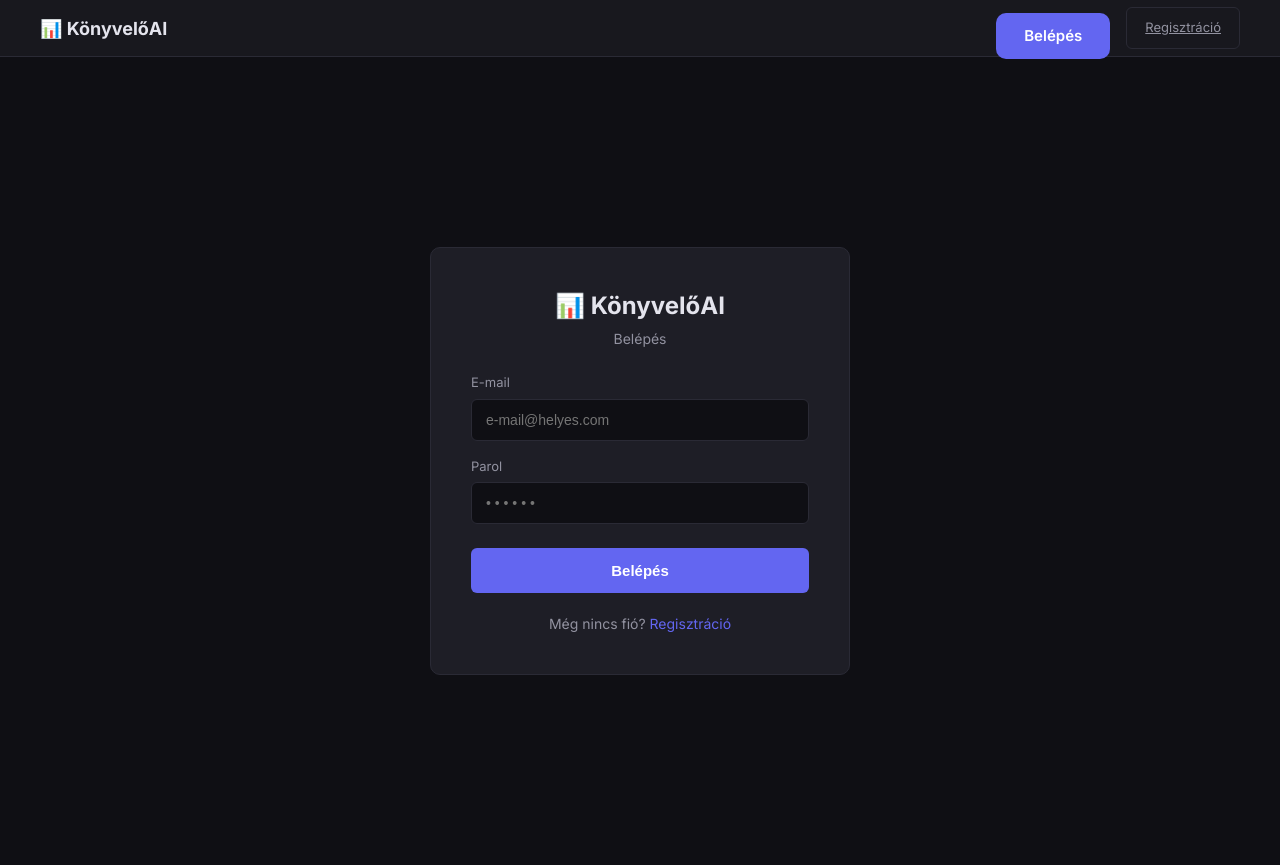
After one commit to bazsobazsi/konyvelo-ai, a Flask app: page /auth/login in a window 1280 px wide. The commit adds this page. Run offline with Flask 3, Linux system fonts and the light colour scheme.

Commit message:
Google OAuth elengedése → e-mail + parol belépés. authlib kivéve. SearchLog.query kolonna név fix (shadow-olta a query property-t). Login/Regiszter HTML+CSS.

```diff
--- a/app/config.py
+++ b/app/config.py
@@ -26,9 +26,6 @@ class Config:
     SESSION_COOKIE_HTTPONLY = True
     SESSION_COOKIE_SAMESITE = 'Lax'
 
-    GOOGLE_CLIENT_ID = os.environ.get('GOOGLE_CLIENT_ID', '')
-    GOOGLE_CLIENT_SECRET = os.environ.get('GOOGLE_CLIENT_SECRET', '')
-
     OPENROUTER_API_KEY = os.environ.get('OPENROUTER_API_KEY', '')
     OPENROUTER_MODEL = os.environ.get('OPENROUTER_MODEL', 'deepseek/deepseek-v4-flash:free')
     OPENROUTER_BASE_URL = 'https://openrouter.ai/api/v1'
--- a/app/routes/admin.py
+++ b/app/routes/admin.py
@@ -67,7 +67,7 @@ def export_json():
         entry = {
             'messages': [
                 {'role': 'system', 'content': system_prompt},
-                {'role': 'user', 'content': log.query},
+                {'role': 'user', 'content': log.search_query},
                 {'role': 'assistant', 'content': log.ai_response},
             ],
             'sources': json.loads(log.sources_used) if log.sources_used else [],
@@ -100,7 +100,7 @@ def export_csv():
     writer.writerow(['id', 'query', 'response', 'sources', 'created_at'])
     for log in logs:
         writer.writerow([
-            log.id, log.query, log.ai_response,
+            log.id, log.search_query, log.ai_response,
             log.sources_used, log.created_at.isoformat() if log.created_at else '',
         ])
 
--- a/app/routes/auth.py
+++ b/app/routes/auth.py
@@ -1,104 +1,83 @@
-from flask import Blueprint, redirect, url_for, session as flask_session, current_app
-from flask_login import login_user, logout_user, login_required
-from authlib.integrations.flask_client import OAuthError
-from app import oauth, db
-from app.models import User
+from flask import Blueprint, render_template, redirect, url_for, request, flash, session as flask_session
+from flask_login import login_user, logout_user, login_required, current_user
+from app import db
+from app.models import User, Subscription
 from datetime import datetime, timezone, timedelta
-import logging
 
-logger = logging.getLogger(__name__)
 bp = Blueprint('auth', __name__, url_prefix='/auth')
 
 
-@bp.route('/google')
-def google_login():
-    try:
-        domain = current_app.config['DOMAIN'].rstrip('/')
-        redirect_uri = f'{domain}/auth/google/callback'
-        logger.info(f'Google login redirect URI: {redirect_uri}')
-        return oauth.google.authorize_redirect(redirect_uri)
-    except Exception as e:
-        logger.error(f'Google login init error: {e}', exc_info=True)
-        return f'<h1>Google belépés hiba</h1><p>{e}</p><p>Ellenőrizd a DOMAIN env var-t és a Google OAuth beállításokat.</p>', 500
+@bp.route('/login', methods=['GET', 'POST'])
+def login():
+    if current_user.is_authenticated:
+        return redirect(url_for('main.dashboard'))
+
+    if request.method == 'GET':
+        return render_template('login.html')
+
+    email = request.form.get('email', '').strip().lower()
+    password = request.form.get('password', '')
+
+    if not email or not password:
+        flash('Add meg az e-mailt és a parolt!', 'error')
+        return render_template('login.html')
+
+    user = User.query.filter_by(email=email).first()
+    if not user or not user.check_password(password):
+        flash('Érvénytelen e-mail vagy parol.', 'error')
+        return render_template('login.html')
+
+    login_user(user)
+    next_url = request.args.get('next') or url_for('main.dashboard')
+    return redirect(next_url)
 
 
-@bp.route('/google/callback')
-def google_callback():
-    try:
-        try:
-            token = oauth.google.authorize_access_token()
-        except OAuthError as e:
-            logger.error(f'OAuth token hiba: {e}')
-            return f'<h1>OAuth hiba</h1><p>{e}</p><p>Ellenőrizd a Google OAuth redirect URI-t és a kliens id/secret-et.</p>', 400
-        except Exception as e:
-            logger.error(f'Token kérés hiba: {e}', exc_info=True)
-            return f'<h1>Token hiba</h1><p>{e}</p><p>Google token lekérése hihozliesz. Ellenőrizd a GOOGLE_CLIENT_ID és GOOGLE_CLIENT_SECRET env vars-okat.</p>', 400
-
-        # Try multiple ways to get userinfo
-        userinfo = None
-        userinfo = token.get('userinfo')
-        if not userinfo:
-            try:
-                userinfo = oauth.google.parse_id_token(token)
-            except Exception as e:
-                logger.warning(f'parse_id_token failed: {e}, trying userinfo endpoint')
-                try:
-                    resp = oauth.google.get('https://www.googleapis.com/oauth2/v3/userinfo')
-                    userinfo = resp.json()
-                except Exception as e2:
-                    logger.error(f'Fallback userinfo endpoint also failed: {e2}', exc_info=True)
-                    return '<h1>Nem sikerült lekérni a felhasználói adatokat</h1><p>Próbáld újra vagy kontaktáld a támogatást.</p>', 400
-
-        if not userinfo:
-            return '<h1>Nem sikerült lekérni a felhasználói adatokat</h1><p>Próbáld újra.</p>', 400
-
-        provider_id = userinfo.get('sub')
-        email = userinfo.get('email', '')
-        name = userinfo.get('name', '')
-        avatar = userinfo.get('picture', '')
-
-        if not provider_id:
-            return '<h1>Hiányzó felhasználói azonosító</h1><p>Provider ID nem található.</p>', 400
-
-        # Find or create user
-        user = User.query.filter_by(provider='google', provider_id=provider_id).first()
-
-        if not user:
-            existing = User.query.filter_by(email=email).first() if email else None
-            if existing:
-                existing.provider = 'google'
-                existing.provider_id = provider_id
-                user = existing
-            else:
-                user = User(
-                    provider='google', provider_id=provider_id,
-                    email=email, name=name, avatar=avatar,
-                )
-                db.session.add(user)
-
-        user.name = name
-        user.avatar = avatar
-        db.session.commit()
-        login_user(user)
-
-        # Create trial subscription if not exists
-        from app.models import Subscription
-        sub = Subscription.query.filter_by(user_id=user.id).first()
-        if not sub:
-            sub = Subscription(
-                user_id=user.id, status='trial',
-                trial_start=datetime.now(timezone.utc),
-                trial_end=datetime.now(timezone.utc) + timedelta(days=current_app.config['TRIAL_DAYS']),
-            )
-            db.session.add(sub)
-            db.session.commit()
-
-        logger.info(f'Google login successful: user={user.id} email={email}')
+@bp.route('/register', methods=['GET', 'POST'])
+def register():
+    if current_user.is_authenticated:
         return redirect(url_for('main.dashboard'))
 
-    except Exception as e:
-        logger.error(f'Google callback unhandled error: {e}', exc_info=True)
-        return f'<h1>Belépés hiba</h1><p>{e}</p>', 500
+    if request.method == 'GET':
+        return render_template('register.html')
+
+    email = request.form.get('email', '').strip().lower()
+    name = request.form.get('name', '').strip()
+    password = request.form.get('password', '')
+    confirm = request.form.get('confirm', '')
+
+    if not email or not name or not password:
+        flash('Minden mező feltétele kötelező!', 'error')
+        return render_template('register.html')
+
+    if password != confirm:
+        flash('A parolok nem egyeznek!', 'error')
+        return render_template('register.html')
+
+    if len(password) < 6:
+        flash('A parol minimum 6 karakter hosszú kelljen!', 'error')
+        return render_template('register.html')
+
+    existing = User.query.filter_by(email=email).first()
+    if existing:
+        flash('Ez e-mail már regisztrálva.', 'error')
+        return render_template('register.html')
+
+    user = User(email=email, name=name)
+    user.set_password(password)
+    db.session.add(user)
+    db.session.commit()
+
+    sub = Subscription(
+        user_id=user.id, status='trial',
+        trial_start=datetime.now(timezone.utc),
+        trial_end=datetime.now(timezone.utc) + timedelta(days=30),
+    )
+    db.session.add(sub)
+    db.session.commit()
+
+    login_user(user)
+    flash('Regisztráció sikeres!', 'success')
+    return redirect(url_for('main.dashboard'))
 
 
 @bp.route('/logout')
--- a/app/routes/main.py
+++ b/app/routes/main.py
@@ -17,7 +17,7 @@ def dashboard():
             user_id=current_user.id
         ).order_by(ChatSession.updated_at.desc()).limit(20).all()
 
-        log_count = SearchLog.query.filter_by(user_id=current_user.id).count()
+        log_count = db.session.query(SearchLog).filter_by(user_id=current_user.id).count()
         sub = Subscription.query.filter_by(user_id=current_user.id).first()
 
         return render_template('dashboard.html',
--- a/app/static/style.css
+++ b/app/static/style.css
@@ -1056,3 +1056,108 @@ body {
     color: var(--text-secondary);
     line-height: 1.6;
 }
+
+/* ── Auth (login/register) ── */
+.auth-page {
+    display: flex;
+    align-items: center;
+    justify-content: center;
+    min-height: calc(100vh - 56px);
+    padding: 24px;
+}
+.auth-card {
+    background: var(--card);
+    border: 1px solid var(--border);
+    border-radius: var(--radius);
+    padding: 40px;
+    width: 100%;
+    max-width: 420px;
+}
+.auth-card h1 {
+    font-size: 24px;
+    margin-bottom: 4px;
+    text-align: center;
+}
+.auth-subtitle {
+    font-size: 14px;
+    color: var(--text-secondary);
+    text-align: center;
+    margin-bottom: 24px;
+}
+.auth-form .form-row {
+    margin-bottom: 16px;
+}
+.auth-form .form-row label {
+    font-size: 13px;
+    color: var(--text-secondary);
+    margin-bottom: 6px;
+    display: block;
+}
+.auth-form input {
+    width: 100%;
+    background: var(--bg);
+    border: 1px solid var(--border);
+    border-radius: var(--radius-sm);
+    padding: 12px 14px;
+    color: var(--text);
+    font-size: 14px;
+    outline: none;
+}
+.auth-form input:focus {
+    border-color: var(--accent);
+}
+.auth-form button[type="submit"] {
+    width: 100%;
+    background: var(--accent);
+    color: white;
+    border: none;
+    border-radius: var(--radius-sm);
+    padding: 14px;
+    font-weight: 600;
+    font-size: 15px;
+    cursor: pointer;
+    margin-top: 8px;
+    transition: background 0.2s;
+}
+.auth-form button[type="submit"]:hover {
+    background: var(--accent-hover);
+}
+.auth-switch {
+    text-align: center;
+    font-size: 14px;
+    color: var(--text-secondary);
+    margin-top: 20px;
+}
+.auth-switch a {
+    color: var(--accent);
+    text-decoration: none;
+}
+.auth-switch a:hover {
+    text-decoration: underline;
+}
+
+/* Flash messages */
+.flash {
+    padding: 10px 14px;
+    border-radius: var(--radius-sm);
+    margin-bottom: 16px;
+    font-size: 13px;
+}
+.flash.error {
+    background: #ef444420;
+    border: 1px solid #ef444440;
+    color: #ef4444;
+}
+.flash.success {
+    background: #22c55e20;
+    border: 1px solid #22c55e40;
+    color: #22c55e;
+}
+
+/* Hero OR separator */
+.hero-or {
+    display: inline-block;
+    margin: 8px 4px;
+    font-size: 13px;
+    color: var(--text-secondary);
+}
--- a/app/templates/base.html
+++ b/app/templates/base.html
@@ -26,7 +26,8 @@
                     </span>
                     <a href="/auth/logout" class="nav-link nav-logout">Kilépés</a>
                 {% else %}
-                    <a href="/auth/google" class="btn-google">Belépés Google fiókkal</a>
+                    <a href="/auth/login" class="btn-primary">Belépés</a>
+                    <a href="/auth/register" class="btn-secondary">Regisztráció</a>
                 {% endif %}
             </div>
         </div>
--- a/app/templates/dashboard.html
+++ b/app/templates/dashboard.html
@@ -58,7 +58,9 @@
                 AI asszisztens könyvelőknek — Magyar Közlöny, NAV információs füzetek,
                 adójogi és társasági jogi szabályzók alapján válaszol.
             </p>
-            <a href="/auth/google" class="btn-google-large">Belépés Google fiókkal</a>
+            <a href="/auth/login" class="btn-primary">Belépés</a>
+            <span class="hero-or">vagy</span>
+            <a href="/auth/register" class="btn-secondary">Regisztráció</a>
             <div class="hero-features">
                 <div class="feature">🔍 Pontos forráskeresés</div>
                 <div class="feature">📋 Minden válasz hivatkozással</div>
--- /dev/null
+++ b/app/templates/login.html
@@ -0,0 +1,33 @@
+{% extends "base.html" %}
+{% block title %}Belépés{% endblock %}
+
+{% block content %}
+<div class="auth-page">
+    <div class="auth-card">
+        <h1>📊 KönyvelőAI</h1>
+        <p class="auth-subtitle">Belépés</p>
+
+        {% with messages = get_flashed_messages(with_categories=true) %}
+            {% if messages %}
+                {% for category, message in messages %}
+                    <div class="flash {{ category }}">{{ message }}</div>
+                {% endfor %}
+            {% endif %}
+        {% endwith %}
+
+        <form method="POST" action="/auth/login" class="auth-form">
+            <div class="form-row">
+                <label>E-mail</label>
+                <input type="email" name="email" placeholder="e-mail@helyes.com" required>
+            </div>
+            <div class="form-row">
+                <label>Parol</label>
+                <input type="password" name="password" placeholder="• • • • • •" required>
+            </div>
+            <button type="submit" class="btn-primary">Belépés</button>
+        </form>
+
+        <p class="auth-switch">Még nincs fió? <a href="/auth/register">Regisztráció</a></p>
+    </div>
+</div>
+{% endblock %}
--- a/requirements.txt
+++ b/requirements.txt
@@ -1,7 +1,6 @@
 flask>=3.0
 flask-sqlalchemy>=3.1
 flask-login>=0.6
-authlib>=1.3
 python-dotenv>=1.0
 gunicorn>=21.0
 requests>=2.30
```
Also changed, not shown: app/__init__.py (+1 -12 lines), app/models.py (+11 -6 lines), app/templates/register.html (added, +41 -0 lines).
